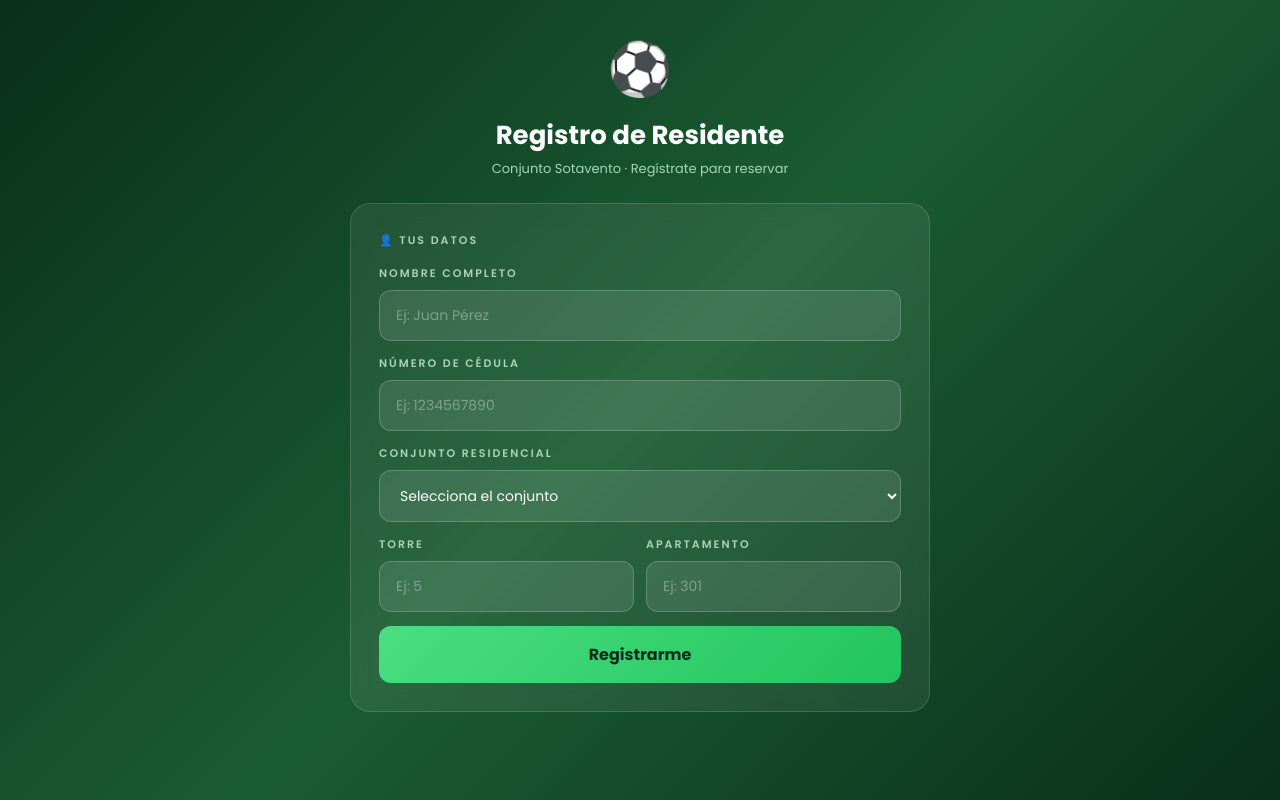
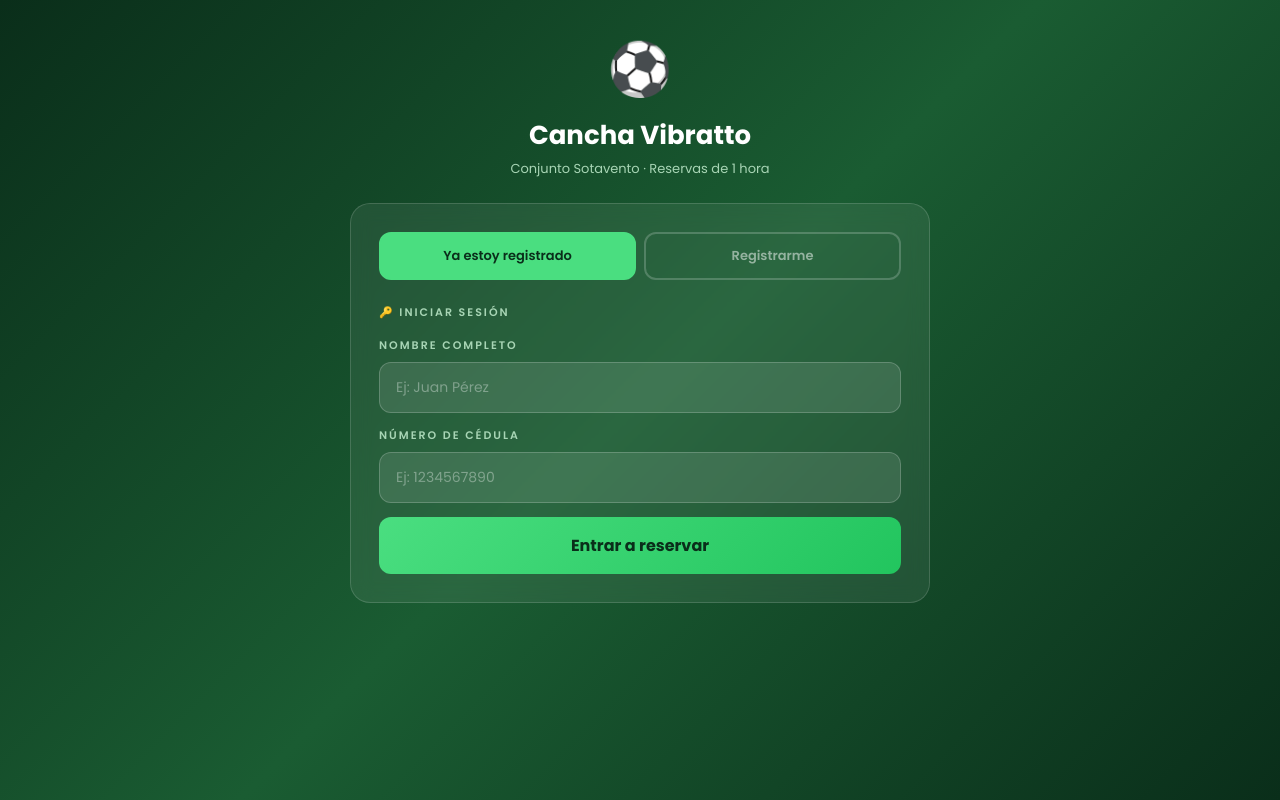
Before and after one commit to andresiglesias1201-glitch/reservas-cancha, a plain HTML site: page frontend/registro.html in a window 1280 px wide. Drawn offline with Linux system fonts and the light colour scheme.

Commit message:
agregar login de residentes

```diff
--- a/frontend/registro.html
+++ b/frontend/registro.html
@@ -30,6 +30,14 @@
       margin-bottom: 16px;
     }
     .card-title { color: #a8d5b5; font-size: 11px; font-weight: 600; text-transform: uppercase; letter-spacing: 2px; margin-bottom: 16px; }
+    .tabs { display: grid; grid-template-columns: 1fr 1fr; gap: 8px; margin-bottom: 24px; }
+    .tab {
+      padding: 12px; border-radius: 12px; text-align: center;
+      font-size: 13px; font-weight: 600; font-family: 'Poppins', sans-serif;
+      cursor: pointer; border: 2px solid rgba(255,255,255,0.2);
+      color: rgba(255,255,255,0.5); background: transparent; transition: all 0.2s;
+    }
+    .tab.activo { background: #4ade80; color: #0a2e1a; border-color: #4ade80; }
     .input-group { margin-bottom: 14px; }
     .input-group label { display: block; color: #a8d5b5; font-size: 11px; font-weight: 600; text-transform: uppercase; letter-spacing: 2px; margin-bottom: 8px; }
     .input-group input, .input-group select {
@@ -54,32 +62,48 @@
     .mensaje { padding: 14px; border-radius: 12px; text-align: center; font-weight: 600; font-size: 14px; display: none; margin-top: 12px; }
     .exito { background: rgba(74,222,128,0.2); color: #4ade80; border: 1px solid rgba(74,222,128,0.4); }
     .error { background: rgba(239,68,68,0.2); color: #f87171; border: 1px solid rgba(239,68,68,0.4); }
-    .link { text-align: center; margin-top: 16px; }
-    .link a { color: #4ade80; font-size: 13px; text-decoration: none; }
-    .link a:hover { text-decoration: underline; }
   </style>
 </head>
 <body>
 <div class="container">
   <div class="header">
     <div class="logo">⚽</div>
-    <h1>Registro de Residente</h1>
-    <p>Conjunto Sotavento · Regístrate para reservar</p>
+    <h1>Cancha Vibratto</h1>
+    <p>Conjunto Sotavento · Reservas de 1 hora</p>
   </div>
 
   <div class="card">
-    <div class="card-title">👤 Tus datos</div>
+    <div class="tabs">
+      <button class="tab activo" onclick="mostrarTab('login')">Ya estoy registrado</button>
+      <button class="tab" onclick="mostrarTab('registro')">Registrarme</button>
+    </div>
 
+    <!-- LOGIN -->
+    <div id="tab-login">
+      <div class="card-title">🔑 Iniciar sesión</div>
+      <div class="input-group">
+        <label>Nombre completo</label>
+        <input type="text" id="login-nombre" placeholder="Ej: Juan Pérez">
+      </div>
+      <div class="input-group">
+        <label>Número de cédula</label>
+        <input type="text" id="login-cedula" placeholder="Ej: 1234567890">
+      </div>
+      <button class="btn" onclick="iniciarSesion()">Entrar a reservar</button>
+      <div class="mensaje" id="mensaje-login"></div>
+    </div>
+
+    <!-- REGISTRO -->
+    <div id="tab-registro" style="display:none;">
+      <div class="card-title">👤 Nuevo registro</div>
       <div class="input-group">
         <label>Nombre completo</label>
         <input type="text" id="nombre" placeholder="Ej: Juan Pérez">
       </div>
-
       <div class="input-group">
         <label>Número de cédula</label>
         <input type="text" id="cedula" placeholder="Ej: 1234567890">
       </div>
-
       <div class="input-group">
         <label>Conjunto residencial</label>
         <select id="conjunto">
@@ -88,7 +112,6 @@
           <option value="Vibratto">Vibratto</option>
         </select>
       </div>
-
       <div class="dos-columnas">
         <div class="input-group">
           <label>Torre</label>
@@ -99,13 +122,48 @@
           <input type="text" id="apartamento" placeholder="Ej: 301">
         </div>
       </div>
-
       <button class="btn" onclick="registrar()">Registrarme</button>
-    <div class="mensaje" id="mensaje"></div>
+      <div class="mensaje" id="mensaje-registro"></div>
+    </div>
+  </div>
 </div>
 
 <script>
   const API = 'https://reservas-cancha-1-1ky2.onrender.com';
+
+  function mostrarTab(tab) {
+    document.getElementById('tab-login').style.display = tab === 'login' ? 'block' : 'none';
+    document.getElementById('tab-registro').style.display = tab === 'registro' ? 'block' : 'none';
+    document.querySelectorAll('.tab').forEach((t, i) => {
+      t.classList.toggle('activo', (tab === 'login' && i === 0) || (tab === 'registro' && i === 1));
+    });
+  }
+
+  async function iniciarSesion() {
+    const nombre = document.getElementById('login-nombre').value.trim();
+    const cedula = document.getElementById('login-cedula').value.trim();
+
+    if (!nombre || !cedula) {
+      mostrarMensaje('mensaje-login', 'Por favor completa todos los campos', 'error');
+      return;
+    }
+
+    const res = await fetch(`${API}/login`, {
+      method: 'POST',
+      headers: { 'Content-Type': 'application/json' },
+      body: JSON.stringify({ nombre, cedula })
+    });
+
+    const data = await res.json();
+
+    if (res.ok) {
+      localStorage.setItem('residente', JSON.stringify(data.residente));
+      mostrarMensaje('mensaje-login', '✅ Bienvenido ' + data.residente.nombre, 'exito');
+      setTimeout(() => window.location.href = 'index.html', 1500);
+    } else {
+      mostrarMensaje('mensaje-login', '❌ ' + data.error, 'error');
+    }
+  }
 
   async function registrar() {
     const nombre = document.getElementById('nombre').value.trim();
@@ -115,7 +173,7 @@
     const apartamento = document.getElementById('apartamento').value.trim();
 
     if (!nombre || !cedula || !conjunto || !torre || !apartamento) {
-      mostrarMensaje('Por favor completa todos los campos', 'error');
+      mostrarMensaje('mensaje-registro', 'Por favor completa todos los campos', 'error');
       return;
     }
 
@@ -129,15 +187,15 @@
 
     if (res.ok) {
       localStorage.setItem('residente', JSON.stringify({ nombre, cedula, conjunto, torre, apartamento }));
-      mostrarMensaje('✅ Registro exitoso! Ya puedes reservar la cancha', 'exito');
-      setTimeout(() => window.location.href = 'index.html', 2000);
+      mostrarMensaje('mensaje-registro', '✅ Registro exitoso! Redirigiendo...', 'exito');
+      setTimeout(() => window.location.href = 'index.html', 1500);
     } else {
-      mostrarMensaje('❌ ' + data.error, 'error');
+      mostrarMensaje('mensaje-registro', '❌ ' + data.error, 'error');
     }
   }
 
-  function mostrarMensaje(texto, tipo) {
-    const m = document.getElementById('mensaje');
+  function mostrarMensaje(id, texto, tipo) {
+    const m = document.getElementById(id);
     m.textContent = texto;
     m.className = 'mensaje ' + tipo;
     m.style.display = 'block';
```
Also changed, not shown: backend/server.js (+19 -0 lines). Lines whose indentation alone changed are shown as unchanged.
